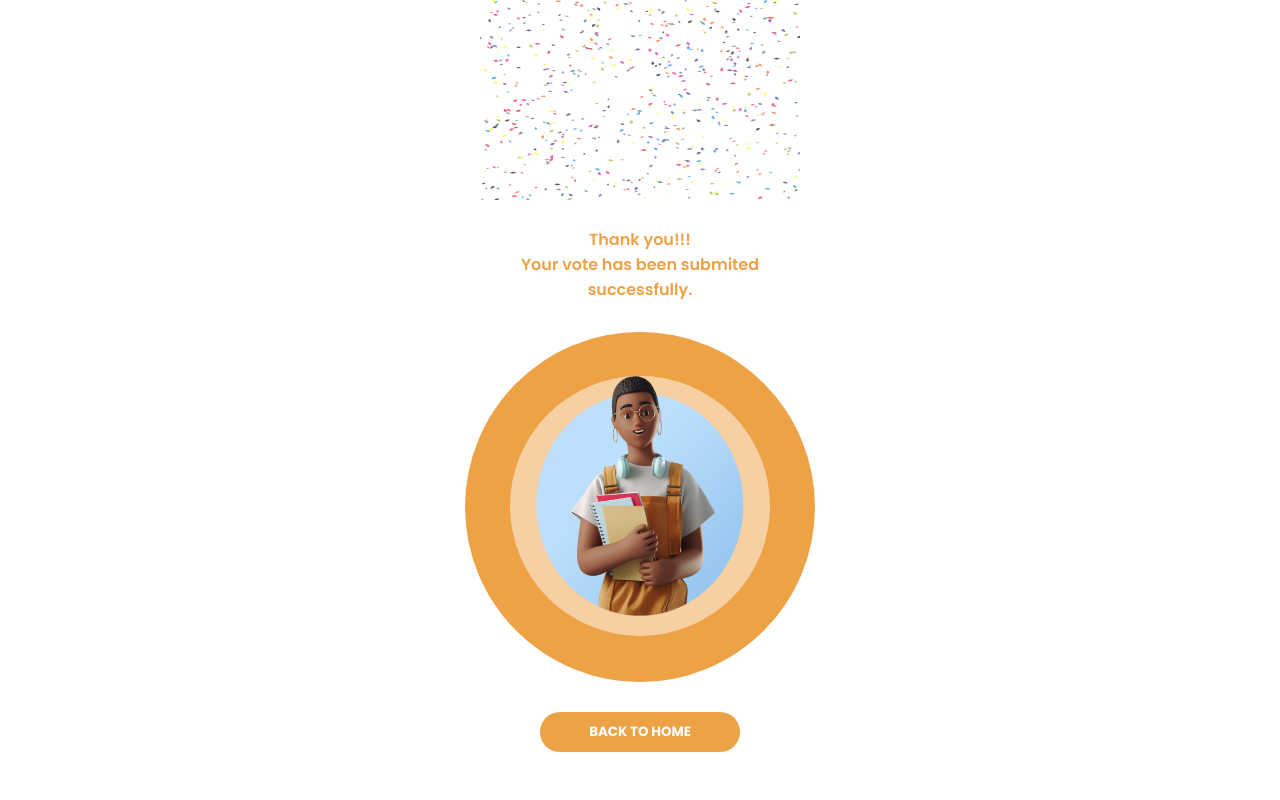
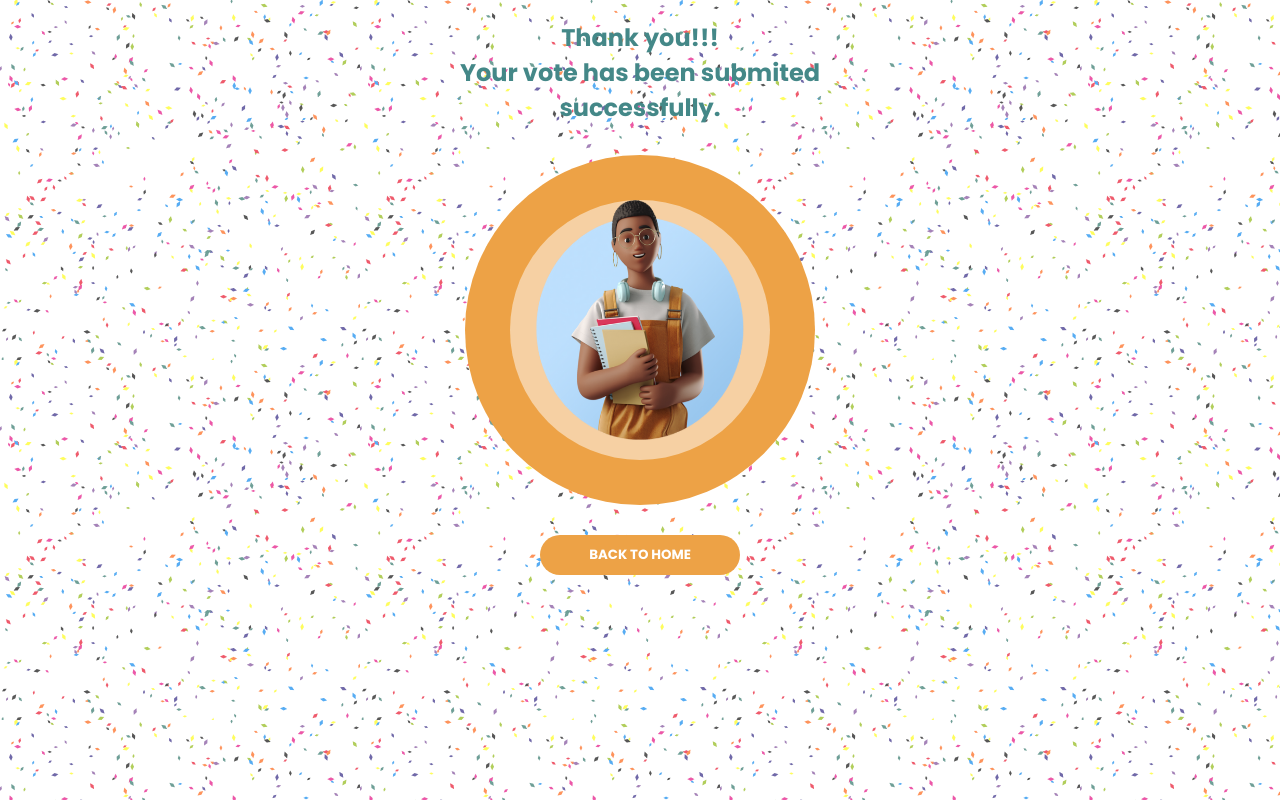
Before and after one commit to irebealain/voting-system, a PHP site: page /congs.html in a window 1280 px wide. Run offline with PHP 8.4, Linux system fonts and the light colour scheme.

Commit message:
new changes

```diff
--- a/congs.css
+++ b/congs.css
@@ -5,6 +5,9 @@
     padding: 0;
     box-sizing: border-box;
     font-family: "Poppins",sans-serif;
+}
+body {
+    background-image: url(./Assets/How\ can\ this\ confetti\ code\ be\ improved\ to\ include\ shadows\ and\ gravity_.gif);
 }
 .container {
     display: flex;
@@ -33,9 +36,10 @@
     flex-direction: column;
     justify-content: center;
     align-items: center;
-    color: #eda246;
+    color: #488;
     font-family: "Inter", sans-serif;
-    font-weight: 600;
+    font-weight: 700;
+    font-size: 1.5rem;
 }
 .img_div{
     height: 350px;
@@ -51,13 +55,13 @@
     background-color: #fff;
     opacity: 0.5;
     border-radius: 50%;
-    top: 23.5rem;
+    top: 12.5rem;
 }
 .img{
     height: 240px;
     width: 240px;
     position: absolute;
-    top: 23.5rem;
+    top: 12.5rem;
 }
 button{
     height: 40px;
--- a/congs.html
+++ b/congs.html
@@ -9,7 +9,7 @@
 <body>
     <div class="container">
         <div class="upper">
-            <img src=".\Assets\How can this confetti code be improved to include shadows and gravity_.gif" alt="" width="100px">
+            <!-- <img src=".\Assets\How can this confetti code be improved to include shadows and gravity_.gif" alt="" width="100px"> -->
         </div>
         <div class="lower">
             <div class="message">
--- a/front.html
+++ b/front.html
@@ -3,6 +3,7 @@
 <head>
     <meta charset="UTF-8">
     <meta name="viewport" content="width=device-width, initial-scale=1.0">
+    <link rel="icon" href="./Assets/Agahozo+Shalom+Logo.png">
     <link rel="stylesheet" href="front.css">
     <title>Get Started</title>
 </head>
@@ -15,7 +16,7 @@
         </div>
         <a href="Login.html" style="text-decoration: none;"><button type="button">LOG IN</button></a>
         <a href="signup.html" style="text-decoration: none;"><button type="button">SIGN UP</button></a>
-        <a href="index.php"><h1 class="Admin" style="margin-top: -2.5rem;font-size: 15px;
+        <a href="adminLogin.php"><h1 class="Admin" style="margin-top: -2.5rem;font-size: 15px;
         font-weight: 600;">Login as Admin</h1></a>
     </section>
     <section class="heroSectionLeft">
```
Also changed, not shown: adminConn.php (added, +10 -0 lines).
